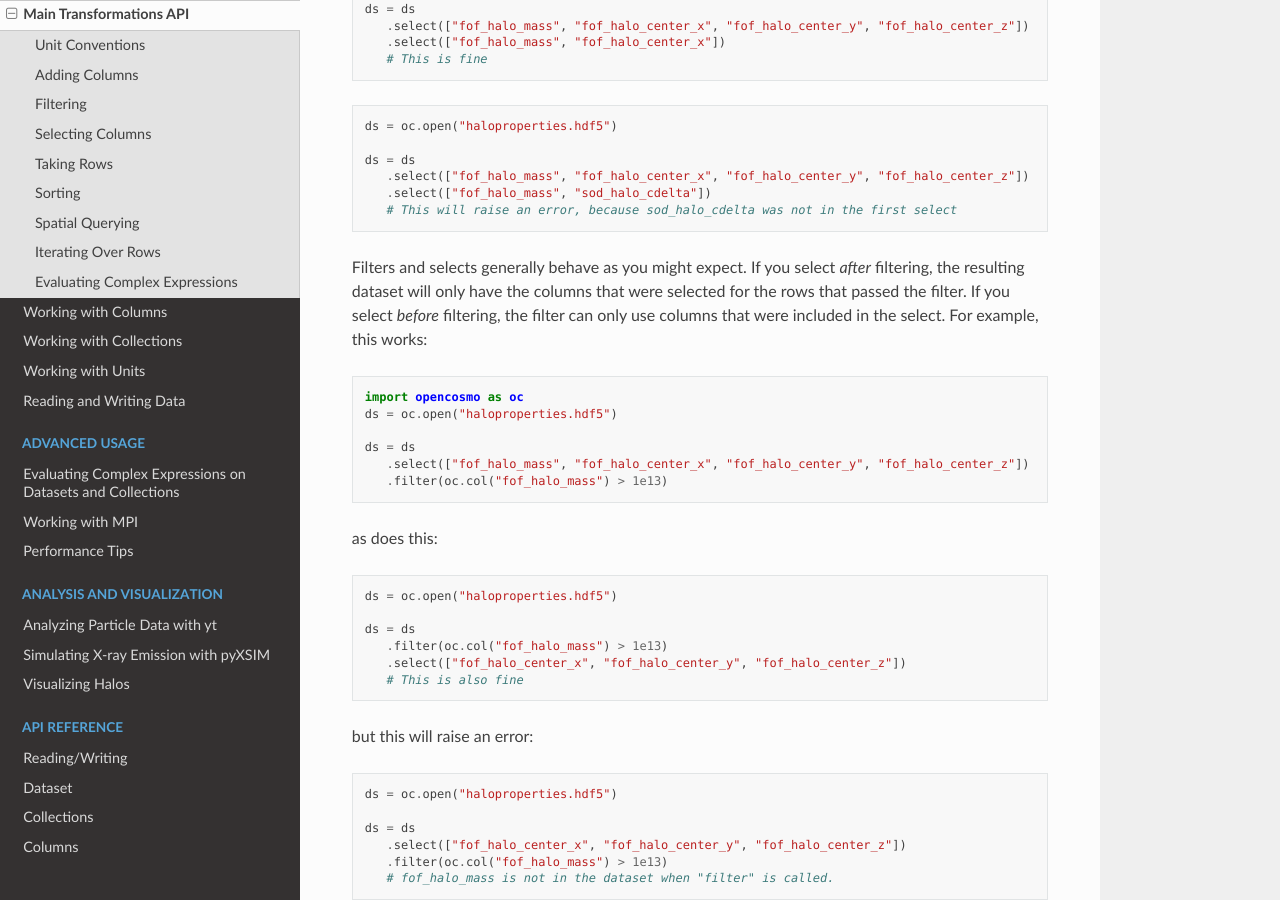
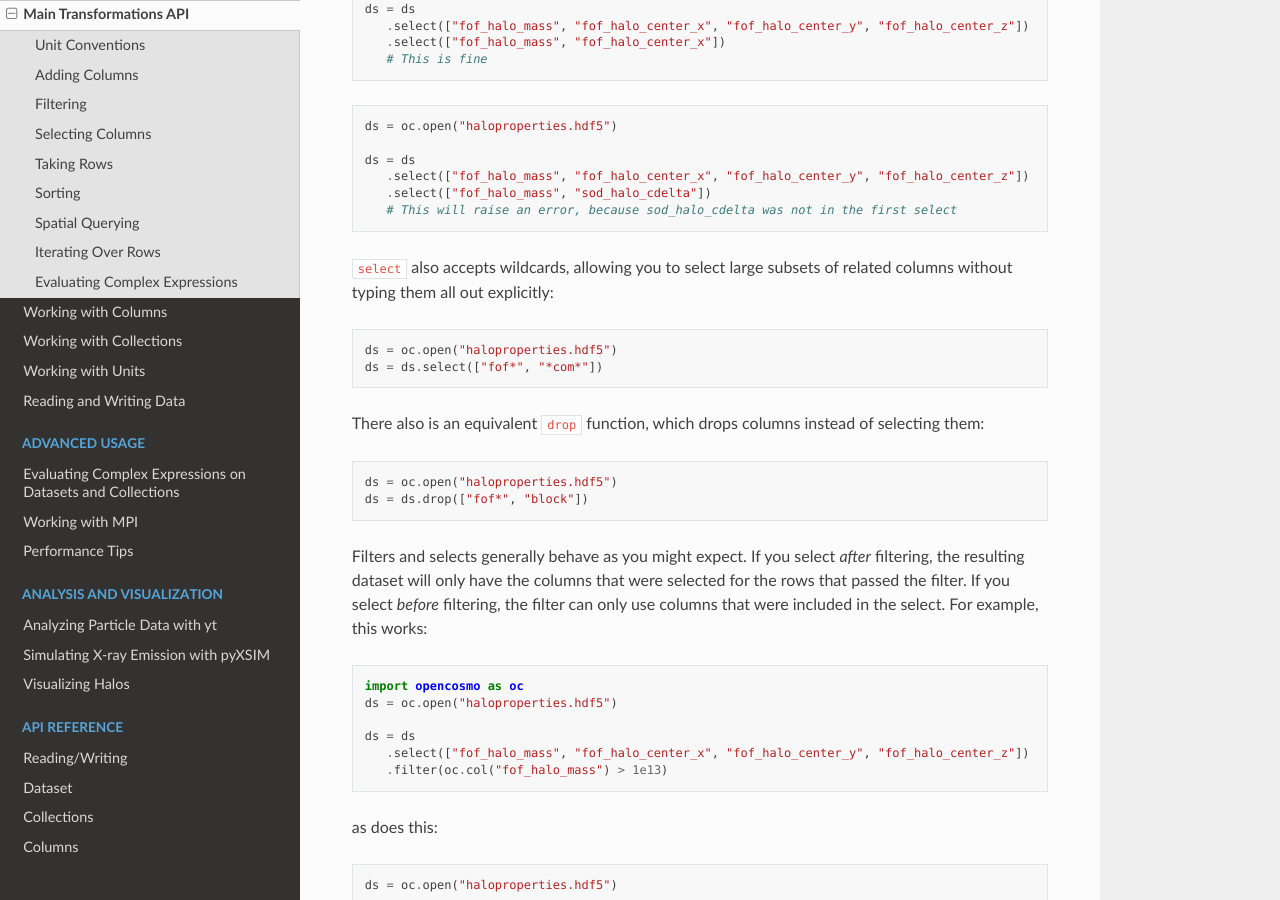
Before and after one commit to ArgonneCPAC/OpenCosmo, a Sphinx documentation site: the page built from docs/source/main_api.rst, in a window 1280 px wide and 900 px high, scrolled down 4418 px. Built offline with Sphinx 7.4.7 and the Read the Docs theme 3.1.0, drawn with Linux system fonts in a browser that asks for light colours.

Commit message:
Documentation for select wildcards

```diff
--- /dev/null
+++ b/changes/+e0a637a6.feature.rst
@@ -0,0 +1 @@
+:py:meth:`select <opencosmo.Dataset.select>` and :py:meth:`drop <opencosmo.Dataset.drop>` now accept wildcards.
--- a/docs/source/main_api.rst
+++ b/docs/source/main_api.rst
@@ -199,6 +199,22 @@ For small datasets, it is usually not an issue to request all the columns in a g
       .select(["fof_halo_mass", "sod_halo_cdelta"])
       # This will raise an error, because sod_halo_cdelta was not in the first select
 
+:code:`select` also accepts wildcards, allowing you to select large subsets of related columns without typing them all out explicitly:
+
+.. code-block:: python
+
+   ds = oc.open("haloproperties.hdf5")
+   ds = ds.select(["fof*", "*com*"])
+
+
+There also is an equivalent :code:`drop` function, which drops columns instead of selecting them:
+
+.. code-block:: python
+
+   ds = oc.open("haloproperties.hdf5")
+   ds = ds.drop(["fof*", "block"])
+
+
 Filters and selects generally behave as you might expect. If you select *after* filtering, the resulting dataset will only have the columns that were selected for the rows that passed the filter. If you select *before* filtering, the filter can only use columns that were included in the select. For example, this works:
 
 .. code-block:: python
```
Also changed, not shown: 1 other file.
